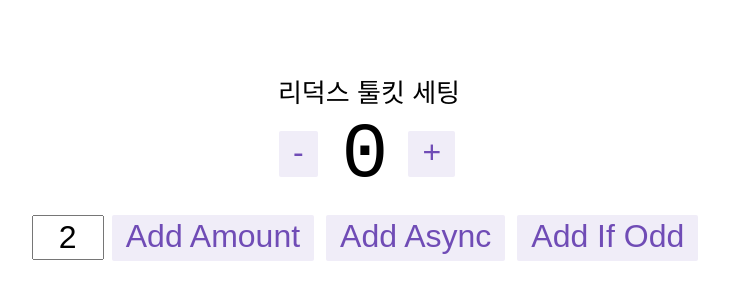
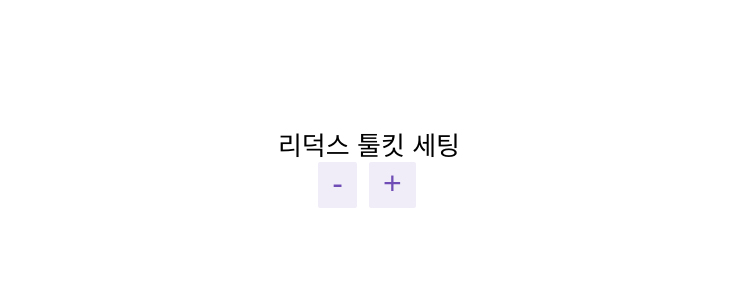
Before and after one commit to anshqhsh/react-toolkit-BoilerPlate, a React (Create React App) app: page / in a window 1280 px wide. Shown: the part 234-534 px from the top of the page, without its empty margins (271-1000 px from the left). Built offline with nearby package versions, Linux system fonts and the light colour scheme.

Commit message:
redux-toolkit setting, lint error fix

```diff
--- a/src/components/Counter/index.jsx
+++ b/src/components/Counter/index.jsx
@@ -1,22 +1,21 @@
-import React, { useState } from 'react';
+import React from 'react';
 import { useSelector, useDispatch } from 'react-redux';
-import {
-  decrement,
-  increment,
-  incrementByAmount,
-  incrementAsync,
-  incrementIfOdd,
-  selectCount,
-} from '../../redux/counterSlice';
+import { addNumber, minusNumber } from '../../redux/modules/counter';
+
 import styles from './Counter.module.css';
 
 export function Counter() {
-  const count = useSelector(selectCount);
+  const counter = useSelector(state => state.counter);
+  console.log('counter', counter);
+
   const dispatch = useDispatch();
-  const [incrementAmount, setIncrementAmount] = useState('2');
 
-  const incrementValue = Number(incrementAmount) || 0;
-
+  const plusCount = () => {
+    dispatch(addNumber(1));
+  };
+  const minusCount = () => {
+    dispatch(minusNumber(1));
+  };
   return (
     <div>
       <div className={styles.row}>
@@ -24,47 +23,17 @@ export function Counter() {
           type="button"
           className={styles.button}
           aria-label="Decrement value"
-          onClick={() => dispatch(decrement())}
+          onClick={minusCount}
         >
           -
-        </button>
-        <span className={styles.value}>{count}</span>
-        <button
-          type="button"
-          className={styles.button}
-          aria-label="Increment value"
-          onClick={() => dispatch(increment())}
-        >
-          +
-        </button>
-      </div>
-      <div className={styles.row}>
-        <input
-          className={styles.textbox}
-          aria-label="Set increment amount"
-          value={incrementAmount}
-          onChange={e => setIncrementAmount(e.target.value)}
-        />
-        <button
-          type="button"
-          className={styles.button}
-          onClick={() => dispatch(incrementByAmount(incrementValue))}
-        >
-          Add Amount
-        </button>
-        <button
-          type="button"
-          className={styles.asyncButton}
-          onClick={() => dispatch(incrementAsync(incrementValue))}
-        >
-          Add Async
         </button>
         <button
           type="button"
           className={styles.button}
-          onClick={() => dispatch(incrementIfOdd(incrementValue))}
+          aria-label="Decrement value"
+          onClick={plusCount}
         >
-          Add If Odd
+          +
         </button>
       </div>
     </div>
--- a/src/index.js
+++ /dev/null
@@ -1,18 +0,0 @@
-import React from "react";
-import { createRoot } from "react-dom/client";
-import { Provider } from "react-redux";
-import { store } from "./redux/store";
-
-import "./index.css";
-import { App } from "./page";
-
-const container = document.getElementById("root");
-const root = createRoot(container);
-
-root.render(
-  <React.StrictMode>
-    <Provider store={store}>
-      <App />
-    </Provider>
-  </React.StrictMode>
-);
--- /dev/null
+++ b/src/index.jsx
@@ -0,0 +1,18 @@
+import React from 'react';
+import { createRoot } from 'react-dom/client';
+import { Provider } from 'react-redux';
+
+import './index.css';
+import { App } from './page';
+import store from './redux/store';
+
+const container = document.getElementById('root');
+const root = createRoot(container);
+
+root.render(
+  <React.StrictMode>
+    <Provider store={store}>
+      <App />
+    </Provider>
+  </React.StrictMode>,
+);
--- a/src/page/App/App.jsx
+++ b/src/page/App/App.jsx
@@ -1,8 +1,11 @@
+import { useSelector } from 'react-redux';
 import { Counter } from '../../components/Counter';
 
 import './App.css';
 
 function App() {
+  const todos = useSelector(state => state.todos);
+
   return (
     <div className="App">
       <header className="App-header">
--- a/src/redux/counterSlice.js
+++ /dev/null
@@ -1,73 +0,0 @@
-import { createAsyncThunk, createSlice } from '@reduxjs/toolkit';
-import { fetchCount } from '../components/Counter/counterAPI';
-
-const initialState = {
-  value: 0,
-  status: 'idle',
-};
-
-// The function below is called a thunk and allows us to perform async logic. It
-// can be dispatched like a regular action: `dispatch(incrementAsync(10))`. This
-// will call the thunk with the `dispatch` function as the first argument. Async
-// code can then be executed and other actions can be dispatched. Thunks are
-// typically used to make async requests.
-export const incrementAsync = createAsyncThunk(
-  'counter/fetchCount',
-  async amount => {
-    const response = await fetchCount(amount);
-    // The value we return becomes the `fulfilled` action payload
-    return response.data;
-  },
-);
-
-export const counterSlice = createSlice({
-  name: 'counter',
-  initialState,
-  // The `reducers` field lets us define reducers and generate associated actions
-  reducers: {
-    increment: state => {
-      // Redux Toolkit allows us to write "mutating" logic in reducers. It
-      // doesn't actually mutate the state because it uses the Immer library,
-      // which detects changes to a "draft state" and produces a brand new
-      // immutable state based off those changes
-      state.value += 1;
-    },
-    decrement: state => {
-      state.value -= 1;
-    },
-    // Use the PayloadAction type to declare the contents of `action.payload`
-    incrementByAmount: (state, action) => {
-      state.value += action.payload;
-    },
-  },
-  // The `extraReducers` field lets the slice handle actions defined elsewhere,
-  // including actions generated by createAsyncThunk or in other slices.
-  extraReducers: builder => {
-    builder
-      .addCase(incrementAsync.pending, state => {
-        state.status = 'loading';
-      })
-      .addCase(incrementAsync.fulfilled, (state, action) => {
-        state.status = 'idle';
-        state.value += action.payload;
-      });
-  },
-});
-
-export const { increment, decrement, incrementByAmount } = counterSlice.actions;
-
-// The function below is called a selector and allows us to select a value from
-// the state. Selectors can also be defined inline where they're used instead of
-// in the slice file. For example: `useSelector((state: RootState) => state.counter.value)`
-export const selectCount = state => state.counter.value;
-
-// We can also write thunks by hand, which may contain both sync and async logic.
-// Here's an example of conditionally dispatching actions based on current state.
-export const incrementIfOdd = amount => (dispatch, getState) => {
-  const currentValue = selectCount(getState());
-  if (currentValue % 2 === 1) {
-    dispatch(incrementByAmount(amount));
-  }
-};
-
-export default counterSlice.reducer;
--- /dev/null
+++ b/src/redux/modules/counter.js
@@ -0,0 +1,28 @@
+import { createSlice } from '@reduxjs/toolkit';
+
+const initialState = {
+  number: 0,
+};
+
+const counter = createSlice({
+  name: 'counter',
+  initialState,
+  reducers: {
+    addNumber: (state, action) => {
+      const currentCount = state.number + action.payload;
+      state.number = currentCount;
+    },
+
+    minusNumber: (state, action) => {
+      const currentCount = state.number - action.payload;
+      if (currentCount >= 0) {
+        state.number = currentCount;
+      }
+    },
+  },
+});
+
+// 액션크리에이터는 컴포넌트에서 사용하기 위해 export 하고
+export const { addNumber, minusNumber } = counter.actions;
+// reducer 는 configStore에 등록하기 위해 export default 합니다.
+export default counter.reducer;
--- a/src/redux/store.js
+++ b/src/redux/store.js
@@ -1,8 +1,8 @@
-import { configureStore } from "@reduxjs/toolkit";
-import counterReducer from "./counterSlice";
+import { configureStore } from '@reduxjs/toolkit';
+import counter from './modules/counter';
 
-export const store = configureStore({
-  reducer: {
-    counter: counterReducer,
-  },
+const store = configureStore({
+  reducer: { counter },
 });
+
+export default store;
--- a/src/util/debounce.js
+++ b/src/util/debounce.js
@@ -1,4 +1,4 @@
-//https://jinhyukoo.github.io/web/2021/04/10/useDebounce.html
+// https://jinhyukoo.github.io/web/2021/04/10/useDebounce.html
 const useDebounce = (func, wait) => {
   let timeout;
   return (...args) => {
```
Also changed, not shown: src/redux/modules/todos.js (added, +14 -0 lines).
